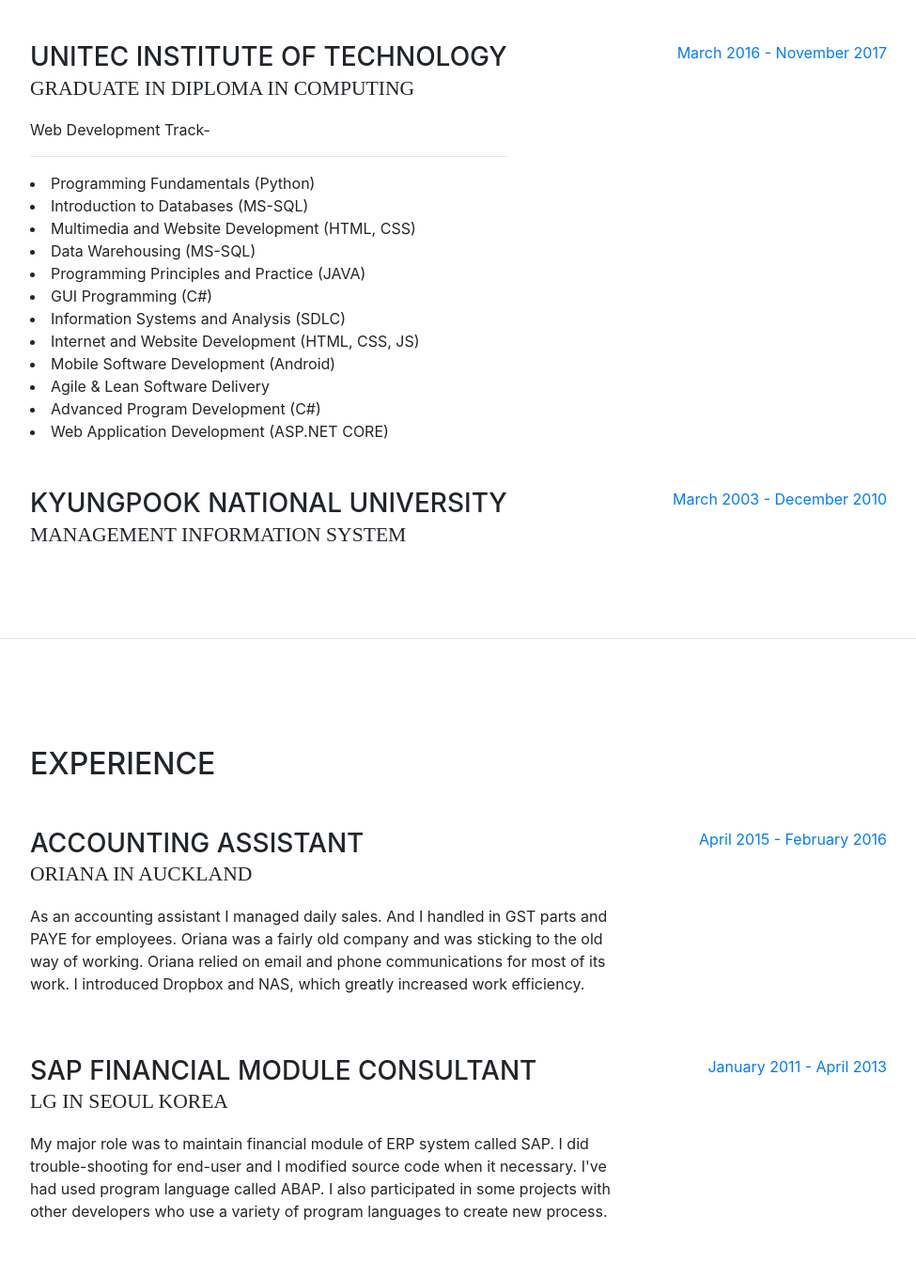
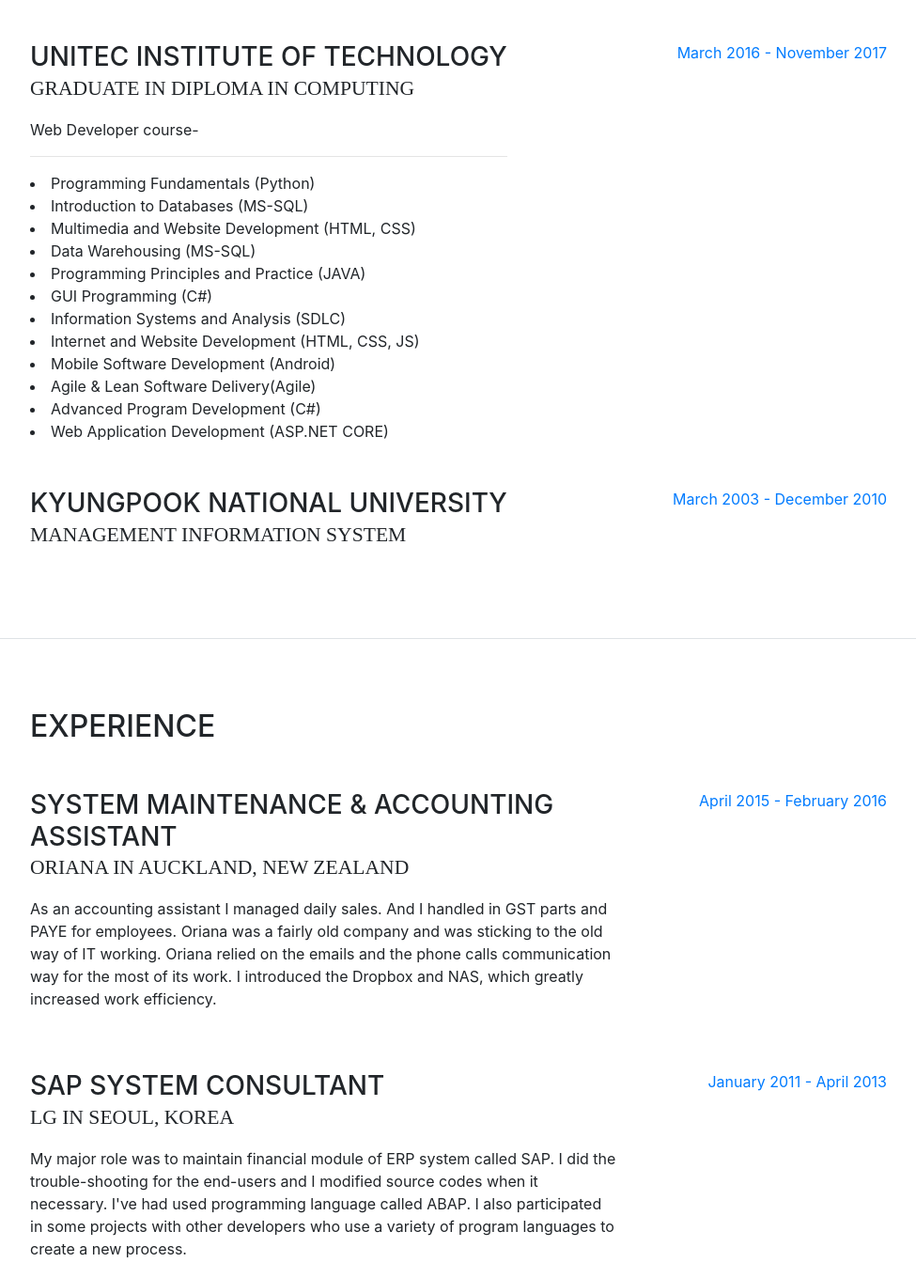
Before and after one commit to yjkim5426/yjkim5426.github.io, a website with bundled scripts: page index.html in a window 1280 px wide. Shown: the part 1720-3080 px from the top of the page at 94% size, without its empty margins (288-1263 px from the left). Built offline with nearby package versions, Linux system fonts and the light colour scheme; a web font is replaced by a local one.

Commit message:
Change teh contents
Change teh contents in section 'EDUCATION'

```diff
--- a/index.html
+++ b/index.html
@@ -140,7 +140,7 @@
             <div class="resume-content mr-auto">
               <h3 class="mb-0">Unitec Institute of Technology</h3>
               <div class="subheading mb-3">Graduate in diploma in computing</div>
-              <div>Web Development Track-</div>
+              <div>Web Developer course-</div>
               <hr>
               <div>
               <li>Programming Fundamentals (Python)</li>
@@ -152,7 +152,7 @@
               <li>Information Systems and Analysis (SDLC)</li>
               <li>Internet and Website Development (HTML, CSS, JS)</li>
               <li>Mobile Software Development (Android)</li>
-              <li>Agile &amp; Lean Software Delivery</li>
+              <li>Agile &amp; Lean Software Delivery(Agile)</li>
               <li>Advanced Program Development (C#)</li>
               <li>Web Application Development (ASP.NET CORE)</li></div>
 
@@ -183,12 +183,12 @@
 
           <div class="resume-item d-flex flex-column flex-md-row mb-5">
             <div class="resume-content mr-auto">
-              <h3 class="mb-0">Accounting assistant</h3>
-              <div class="subheading mb-3">Oriana in Auckland</div>
+              <h3 class="mb-0">System maintenance &amp; Accounting assistant</h3>
+              <div class="subheading mb-3">Oriana in Auckland, New Zealand</div>
               <p>As an accounting assistant I managed daily sales. And I handled in GST parts and PAYE for employees.
-                Oriana was a fairly old company and was sticking to the old way of working.
-                Oriana relied on email and phone communications for most of its work.
-                I introduced Dropbox and NAS, which greatly increased work efficiency.</p>
+                Oriana was a fairly old company and was sticking to the old way of IT working.
+                Oriana relied on the emails and the phone calls communication way for the most of its work.
+                I introduced the Dropbox and NAS, which greatly increased work efficiency.</p>
             </div>
             <div class="resume-date text-md-right">
               <span class="text-primary">April 2015 - February 2016</span>
@@ -197,11 +197,11 @@
 
           <div class="resume-item d-flex flex-column flex-md-row mb-5">
             <div class="resume-content mr-auto">
-              <h3 class="mb-0">SAP Financial module consultant</h3>
-              <div class="subheading mb-3">LG in Seoul Korea</div>
+              <h3 class="mb-0">SAP system consultant</h3>
+              <div class="subheading mb-3">LG in Seoul, Korea</div>
               <p>My major role was to maintain financial module of ERP system called SAP.
-                  I did trouble-shooting for end-user and I modified source code when it necessary. I've had used program language called ABAP.
-                  I also participated in some projects with other developers who use a variety of program languages to create new process.</p>
+                  I did the trouble-shooting for the end-users and I modified source codes when it necessary. I've had used programming language called ABAP.
+                  I also participated in some projects with other developers who use a variety of program languages to create a new process.</p>
             </div>
             <div class="resume-date text-md-right">
               <span class="text-primary">January 2011 - April 2013</span>
```
